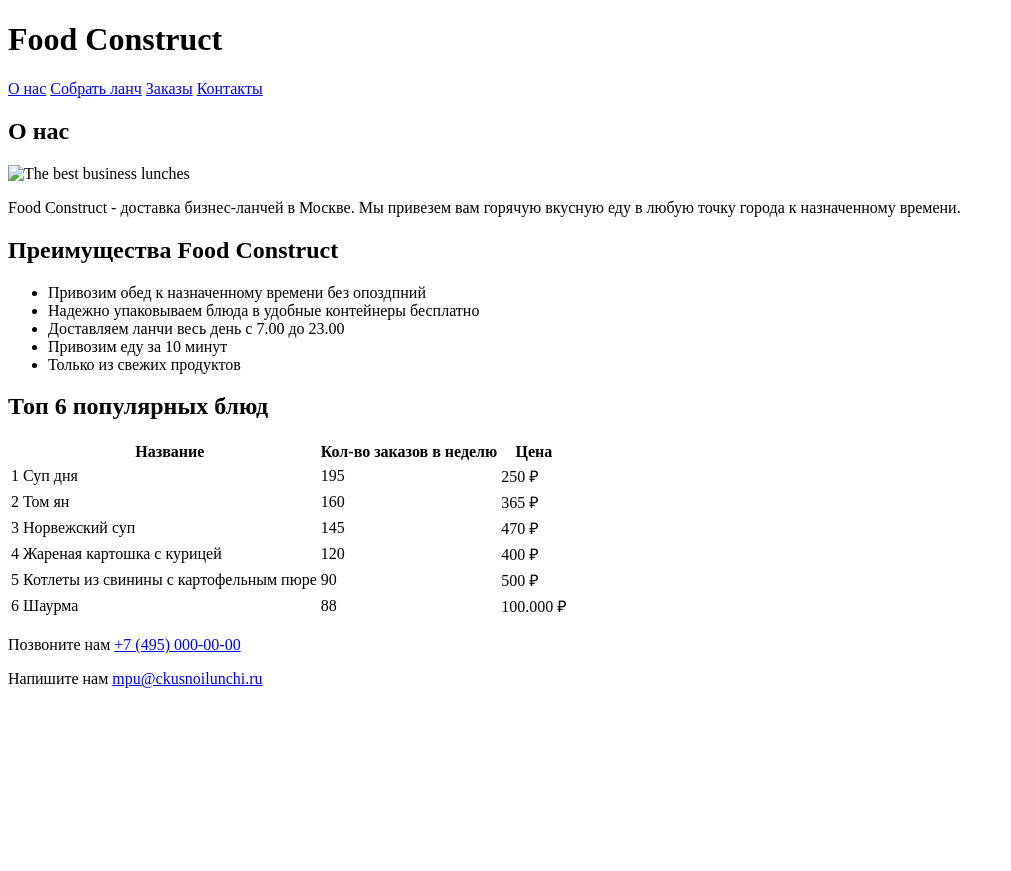
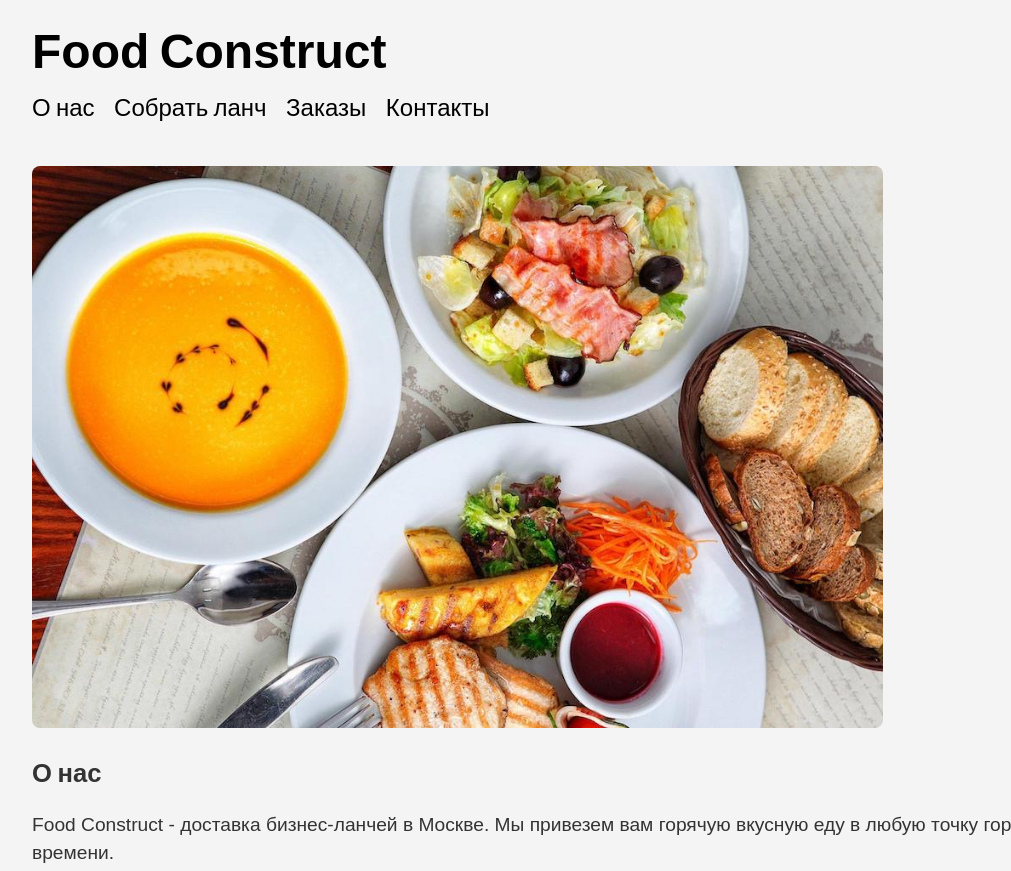
Before and after one commit to VozhakovMA2005/Vozhakov_web-dev-2025-1, a plain HTML site: page lab1/index.html in a window 1280 px wide. Shown: the top 871 px of the page, without its empty margins (0-1011 px from the left). Before the commit the page ends 800 px from the top, so only its background shows below. Drawn offline with Linux system fonts and the light colour scheme.

Commit message:
[master] lab1 html and css files

```diff
--- /dev/null
+++ b/lab1/construct.html
@@ -0,0 +1,39 @@
+<!DOCTYPE html>
+
+<html lang="ru">
+
+<head>
+    <meta charset="UTF-8">
+    <meta name="viewport" content="width=device-width, initial-scale=1.0">
+
+    <title>Лабораторная работа 1</title>
+
+    <link rel="preconnect" href="https://fonts.googleapis.com">
+    <link rel="preconnect" href="https://fonts.gstatic.com" crossorigin>
+    <link href="https://fonts.googleapis.com/css2?family=Noto+Sans+Marchen&family=Roboto:ital,wght@0,100..900;1,100..900&display=swap" rel="stylesheet">
+
+    <link rel="stylesheet" href="style.css">
+</head>
+
+<body>
+
+    <header>
+        <h1>Food Construct</h1>
+        <nav>
+            <a href="#about.html">О нас</a>
+            <a href="#construct.html">Собрать ланч</a>
+            <a href="#order.html">Заказы</a>
+            <a href="#contacts">Контакты</a>
+        </nav>
+    </header>
+
+    <main>
+
+    </main>
+
+    <footer id="contacts">
+        <p>Позвоните нам <a href="tel:+74950000000">+7 (495) 000-00-00</a></p>
+    </footer>
+</body>
+
+</html>
--- a/lab1/index.html
+++ b/lab1/index.html
@@ -6,11 +6,15 @@
     <meta charset="UTF-8">
     <meta name="viewport" content="width=device-width, initial-scale=1.0">
 
-    <title>Business lunches</title>
+    <title>Лабораторная работа 1</title>
 
     <link rel="preconnect" href="https://fonts.googleapis.com">
     <link rel="preconnect" href="https://fonts.gstatic.com" crossorigin>
-    <link href="https://fonts.googleapis.com/css2?family=Noto+Sans+Marchen&family=Roboto:ital,wght@0,100..900;1,100..900&display=swap" rel="stylesheet">
+    <link href="https://fonts.googleapis.com/css2?family=Roboto:wght@400;700&display=swap" rel="stylesheet">
+
+    <link rel="preconnect" href="https://fonts.googleapis.com">
+    <link rel="preconnect" href="https://fonts.gstatic.com" crossorigin>
+    <link href="https://fonts.googleapis.com/css2?family=Noto+Sans+Marchen&family=Pacifico&family=Roboto:ital,wght@0,100..900;1,100..900&display=swap" rel="stylesheet">
 
     <link rel="stylesheet" href="style.css">
 </head>
@@ -20,23 +24,26 @@
     <header>
         <h1>Food Construct</h1>
         <nav>
-            <a href="#">О нас</a>
-            <a href="#">Собрать ланч</a>
-            <a href="#">Заказы</a>
+            <a href="#about.html">О нас</a>
+            <a href="#construct.html">Собрать ланч</a>
+            <a href="#order.html">Заказы</a>
             <a href="#contacts">Контакты</a>
         </nav>
     </header>
 
-
     <main>
 
         <section>
+            <div class="image-about">
+                <img class="about-image" src="image/image_main.png" alt="The best business lunches">
+            </div>
             <h2>О нас</h2>
-            <img src="" alt="The best business lunches">
-            <p>Food Construct - доставка бизнес-ланчей в Москве. Мы привезем вам горячую вкусную еду в любую точку города к назначенному времени.</p>
+            <p>Food Construct - доставка бизнес-ланчей в Москве.
+            Мы привезем вам горячую вкусную еду в любую точку
+            города к назначенному времени.</p>
         </section>
 
-        <section>
+        <section class="cons">
             <h2>Преимущества Food Construct</h2>
             <ul>
                 <li>Привозим обед к назначенному времени без опоздпний</li>
@@ -50,12 +57,15 @@
         <section>
             <h2>Топ 6 популярных блюд</h2>
             <table>
+                <thead>
                     <tr>
-                    <th></th>
-                    <th><b>Название</b></th>
-                    <th><b>Кол-во заказов в неделю</b></th>
-                    <th><b>Цена</b></th>
+                        <th>№</th>
+                        <th>Название</th>
+                        <th>Кол-во заказов в неделю</th>
+                        <th>Цена</th>
                     </tr>
+                </thead>
+                <tbody>
                     <tr>
                         <td>1</td>
                         <td>Суп дня</td>
@@ -90,15 +100,16 @@
                         <td>6</td>
                         <td>Шаурма</td>
                         <td>88</td>
-                    <td>100.000 ₽</td>
+                        <td>100 ₽</td>
                     </tr>
+                </tbody>
             </table>
+
         </section>
     </main>
 
     <footer id="contacts">
         <p>Позвоните нам <a href="tel:+74950000000">+7 (495) 000-00-00</a></p>
-        <p>Напишите нам <a href="mailto:muxa20122005@gmail.com">mpu@ckusnoilunchi.ru</a></p>
     </footer>
 </body>
 
--- a/lab1/style.css
+++ b/lab1/style.css
@@ -1,3 +1,125 @@
+* {
+  margin: 0;
+  padding: 0;
+  box-sizing: border-box;
+}
+
+body {
+  font-family: "Noto Sans Marchen", sans-serif;
+  font-size: 16px;
+  font-weight: 400;
+  margin: 0;
+  padding: 0;
+  line-height: 1.5;
+  background-color: #f4f4f4;
+  color: #333;
+}
+
+header {
+  color: black;
+  padding: 1.2rem 2rem;
+  margin: 0;
+}
+
+header h1 {
+  font-size: 3rem;
+  font-weight: 900;
+}
+
+nav{
+  margin: 0;
+}
+
+nav a {
+  margin-right: 1rem;
+  font-family: "Noto Sans Marchen", sans-serif;
+  text-decoration: none;
+  font-size: 1.5rem;
+  color: #000;
+}
+
+nav a:hover {
+  color: lab(83.31% -36.96 -20.09 / 0.861);
+}
+
+div{
+  margin: 0;
+  padding: 0;
+}
+
+main {
+  padding: 1.2rem 2rem;
+}
+
+main img {
+  max-width: 70%;
+  height: auto;
+  margin-bottom: 20px;
+  border-radius: 8px;
+}
+
+section {
+  margin-bottom: 2.5rem;
+}
+
+section h2 {
+  font-size: 1.6rem;
+  font-weight: 600;
+  margin-bottom: 1rem;
+}
+
+section p {
+  font-family: Arial;
+  font-size: 1.2rem;
+  margin-bottom: 1rem;
+}
+
+ul {
+  list-style: disc inside;
+  margin-left: 1.2rem;
+}
+
+ul li{
+  font-size: 1.2rem;
+}
+
+table {
+  width: 60%;
+  border-collapse: collapse;
+  margin-top: 1rem;
+}
+
+table th, table td {
+  border: 1px solid #000;
+  padding: 0.8rem;
+  text-align: left;
+}
+
+table th {
+  font-weight: 700;
+  background-color: #f5f5f5;
+}
+
+footer {
+  padding: 2rem;
+  font-size: 1rem;
+  background-color: black;
+  color: white;
+  position: relative;
+  margin: 0;
+  width: 100%;
+}
+
+footer a {
+  color: #fff;
+  font-family: "Noto Sans Marchen", sans-serif;
+  text-decoration: none;
+}
+
+footer a:hover {
+  color: hsl(207, 90%, 58%);
+}
+
 .noto-sans-marchen-regular {
   font-family: "Noto Sans Marchen", sans-serif;
   font-weight: 400;
--- /dev/null
+++ b/lab1/test.txt
@@ -0,0 +1,99 @@
+<!DOCTYPE html>
+<html lang="ru">
+
+<head>
+    <meta charset="UTF-8">
+    <meta name="viewport" content="width=device-width, initial-scale=1.0">
+    <title>Лабараторная работа 1</title>
+    <link rel="preconnect" href="https://fonts.googleapis.com">
+    <link rel="preconnect" href="https://fonts.gstatic.com" crossorigin>
+    <link
+        href="https://fonts.googleapis.com/css2?family=Lobster&family=Montserrat+Alternates:ital,wght@0,100;0,200;0,300;0,400;0,500;0,600;0,700;0,800;0,900;1,100;1,200;1,300;1,400;1,500;1,600;1,700;1,800;1,900&display=swap"
+        rel="stylesheet">
+    <link rel="stylesheet" href="style.css">
+</head>
+
+<body>
+    <header>
+        <h1>Food construct</h1>
+        <nav class="main">
+            <ul>
+                <li><a href="#about">О нас</a></li>
+                <li><a href="#">Собрать ланч</a></li>
+                <li><a href="#">Заказы</a></li>
+                <li><a href="#footer">Контакты</a></li>
+            </ul>
+
+        </nav>
+    </header>
+    <main>
+        <section id="about">
+            <img src="lunch.jpg" alt="Бизнес-ланч">
+            <h2>О нас</h2>
+            <p>Кухня нашего ресторана создает бизнес-ланчи с особым вниманием к вкусу и качеству, вдохновляясь лучшими
+                традициями и современными трендами. Мы тщательно подбираем свежие сезонные продукты, чтобы предложить
+                вам сбалансированное и разнообразное меню, которое зарядит энергией на весь оставшийся день. Наша цель —
+                сделать вашу деловую трапезу не просто обеденным перерывом, а приятным и вкусным ритуалом, который вы
+                захотите повторить.</p>
+        </section>
+        <section id="cons" class="cons">
+            <h2>Наши преимущества</h2>
+            <ul>
+                <li>Свежесть и качество</li>
+                <li>Скорость и удобство</li>
+                <li>Выгодная цена</li>
+            </ul>
+        </section>
+        <section id="bestsellers">
+            <h2>Топ-5 популярных блюд</h2>
+            <table>
+                <thead>
+                    <tr>
+                        <th>№</th>
+                        <th>Название</th>
+                        <th>Кол-во заказов в неделю</th>
+                        <th>Цена</th>
+                    </tr>
+                </thead>
+                <tbody>
+                    <tr>
+                        <td>1</td>
+                        <td>Лазанья</td>
+                        <td>185</td>
+                        <td>385₽</td>
+                    </tr>
+                    <tr>
+                        <td>2</td>
+                        <td>Том ям с креветками</td>
+                        <td>161</td>
+                        <td>365₽</td>
+                    </tr>
+                    <tr>
+                        <td>3</td>
+                        <td>Норвежский суп</td>
+                        <td>144</td>
+                        <td>270₽</td>
+                    </tr>
+                    <tr>
+                        <td>4</td>
+                        <td>Жареная картошка с грибами</td>
+                        <td>132</td>
+                        <td>150₽</td>
+                    </tr>
+                    <tr>
+                        <td>5</td>
+                        <td>Котлеты из курицы с картофельным пюре</td>
+                        <td>128</td>
+                        <td>225₽</td>
+                    </tr>
+                </tbody>
+            </table>
+        </section>
+    </main>
+    <footer id="footer">
+        <p>Позвонить нам <a href="tel:+71234567890">+7-123-456-78-90</a>
+        </p>
+    </footer>
+</body>
+
+</html>
```
Also changed, not shown: lab1/order.html (added, +39 -0 lines), lab1/image/image_main.png (added). Lines whose indentation alone changed are shown as unchanged.
